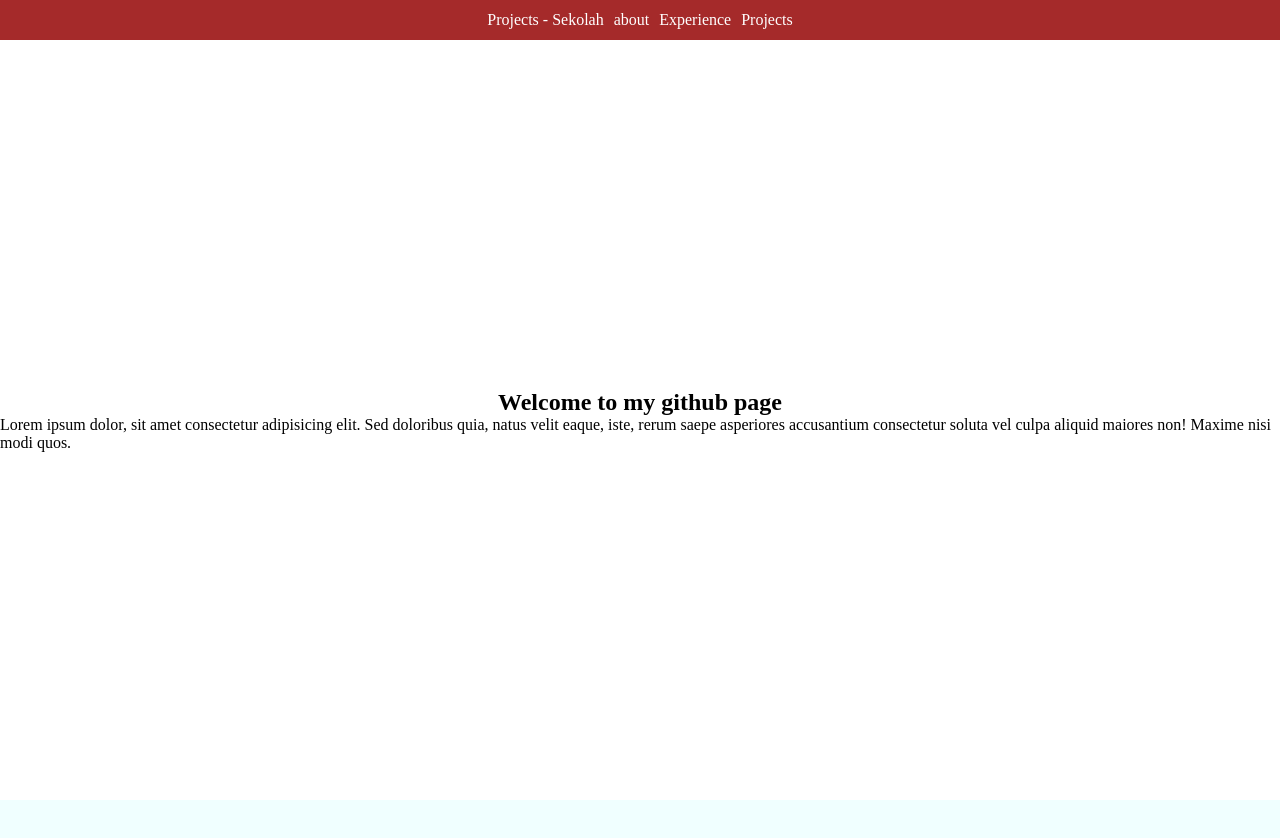
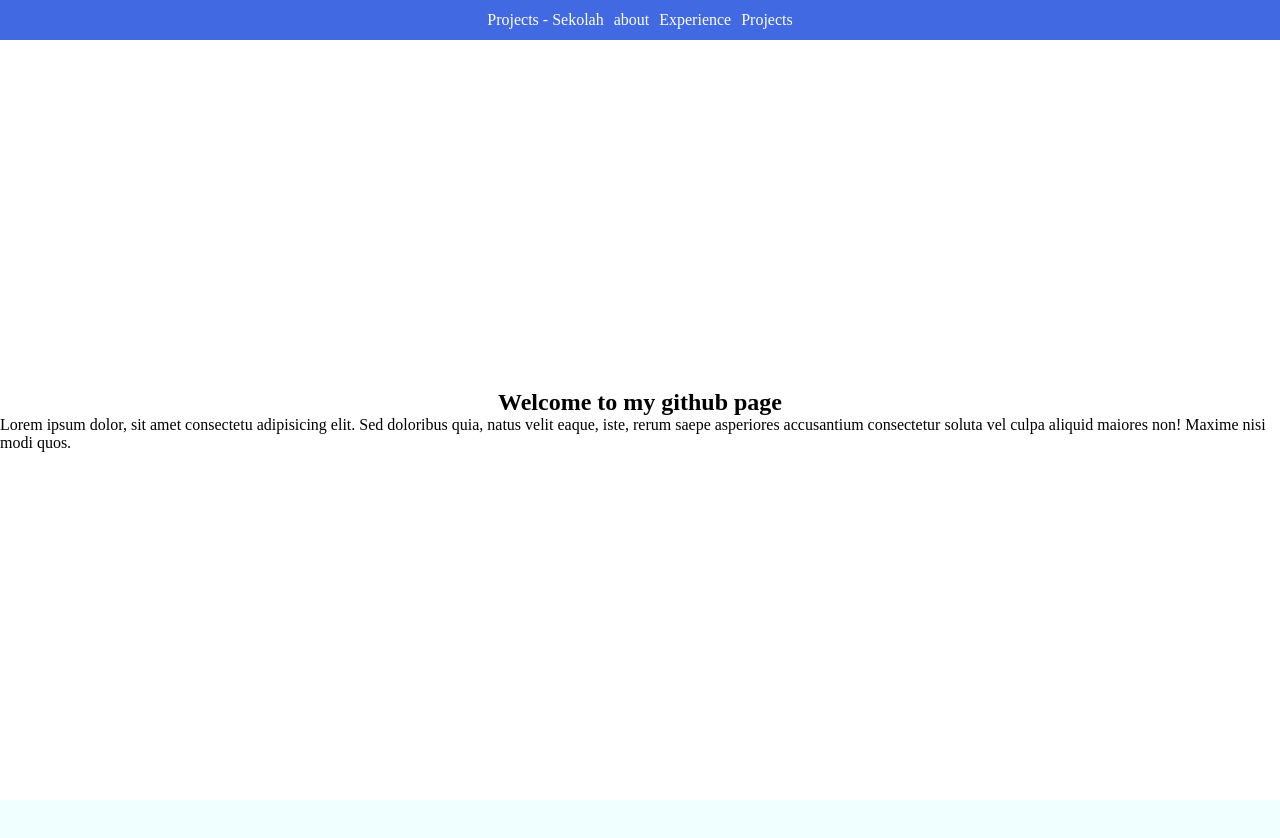
Before and after one commit to clptr/clptr.github.io, a plain HTML site: page index.html in a window 1280 px wide. Drawn offline with Linux system fonts and the light colour scheme.

Commit message:
memperbaiki

```diff
--- a/index.html
+++ b/index.html
@@ -21,7 +21,7 @@
     </header>
     <section>
         <h1>Welcome to my github page</h1>
-        <p>Lorem ipsum dolor, sit amet consectetur adipisicing elit. Sed doloribus quia, natus velit eaque, iste, rerum saepe asperiores accusantium consectetur soluta vel culpa aliquid maiores non! Maxime nisi modi quos.
+        <p>Lorem ipsum dolor, sit amet consectetu adipisicing elit. Sed doloribus quia, natus velit eaque, iste, rerum saepe asperiores accusantium consectetur soluta vel culpa aliquid maiores non! Maxime nisi modi quos.
         </p>
     </section>
     <footer></footer>
--- a/style.css
+++ b/style.css
@@ -14,7 +14,7 @@ header{
     height: 40px;
     width: 100%;
     box-sizing: border-box;
-    background-color: brown;
+    background-color: royalblue;
     display: flex;
     justify-content: center;
     align-items: center;
@@ -40,10 +40,6 @@ header ul li a{
     font-size: 1em;
 }
 
-header ul li a:hover{
-    color: aqua;
-}
-
 section{
     width: 100%;
     height: calc(100vh - 40px);
```
